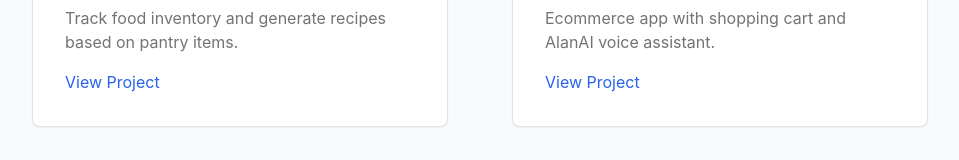
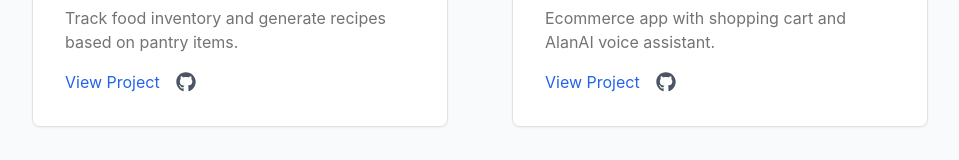
Before and after one commit to richierichh/personal-website-v3, a React (Vite) app: page /#experience in a window 1280 px wide. Before the commit this address led to /. Shown: the part 5081-5241 px from the top of the page, without its empty margins (160-1119 px from the left). Built offline with nearby package versions, Linux system fonts and the light colour scheme.

Commit message:
added github icons to projects

```diff
--- a/src/components/Projects.tsx
+++ b/src/components/Projects.tsx
@@ -1,5 +1,6 @@
 import React from 'react';
 import { useNavigate } from 'react-router-dom';
+import { FaGithub } from 'react-icons/fa';
 
 const projects = [
   {
@@ -16,11 +17,13 @@ const projects = [
     title: 'Pantry Tracker',
     description: 'Track food inventory and generate recipes based on pantry items.',
     link: 'https://pantry.richieliao.com', // replace with your actual link
+    github: 'https://github.com/yourusername/pantry-tracker', // replace with actual GitHub link
   },
   {
     title: 'Ecommerce Web App',
     description: 'Ecommerce app with shopping cart and AlanAI voice assistant.',
     link: 'https://ecommerce.richieliao.com', // replace with your actual link
+    github: 'https://github.com/yourusername/ecommerce-app', // replace with actual GitHub link
   },
 ];
 
@@ -48,12 +51,24 @@ const Projects = () => {
               <div key={idx} className="p-8 border rounded-lg bg-white dark:bg-gray-50 shadow-sm">
                 <h3 className="text-2xl font-semibold mb-4 dark:text-muted-foreground">{project.title}</h3>
                 <p className="text-muted-foreground mb-4">{project.description}</p>
+                <div className="flex items-center gap-4">
                   <button
                     onClick={() => handleProjectClick(project.link)}
                     className="text-blue-600 hover:underline"
                   >
                     View Project
                   </button>
+                  {project.github && (
+                    <a
+                      href={project.github}
+                      target="_blank"
+                      rel="noopener noreferrer"
+                      className="text-gray-600 hover:text-gray-900 dark:text-gray-400 dark:hover:text-white transition-colors"
+                    >
+                      <FaGithub className="w-5 h-5" />
+                    </a>
+                  )}
+                </div>
               </div>
             ))}
           </div>
```
Lines whose indentation alone changed are shown as unchanged.
